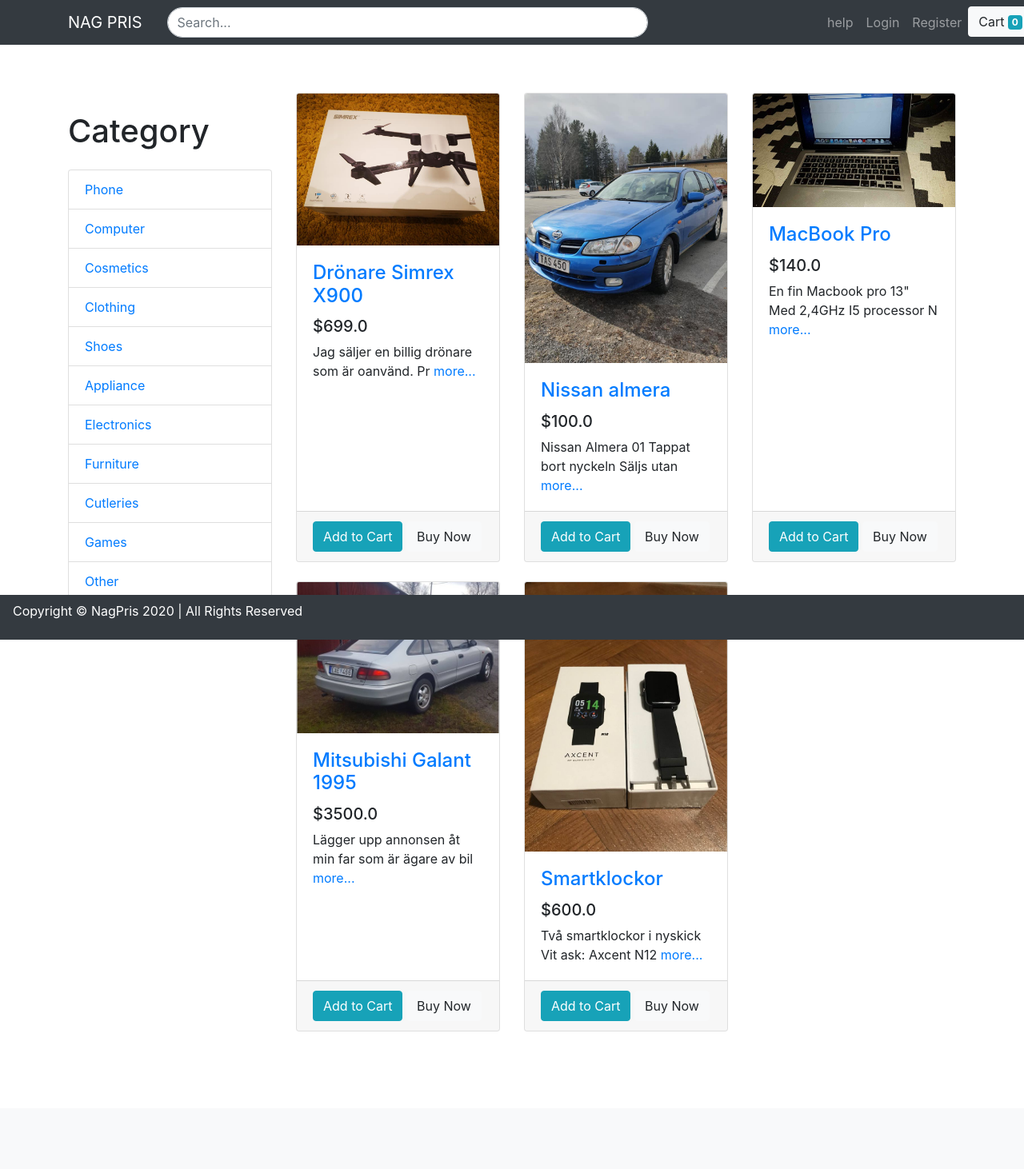
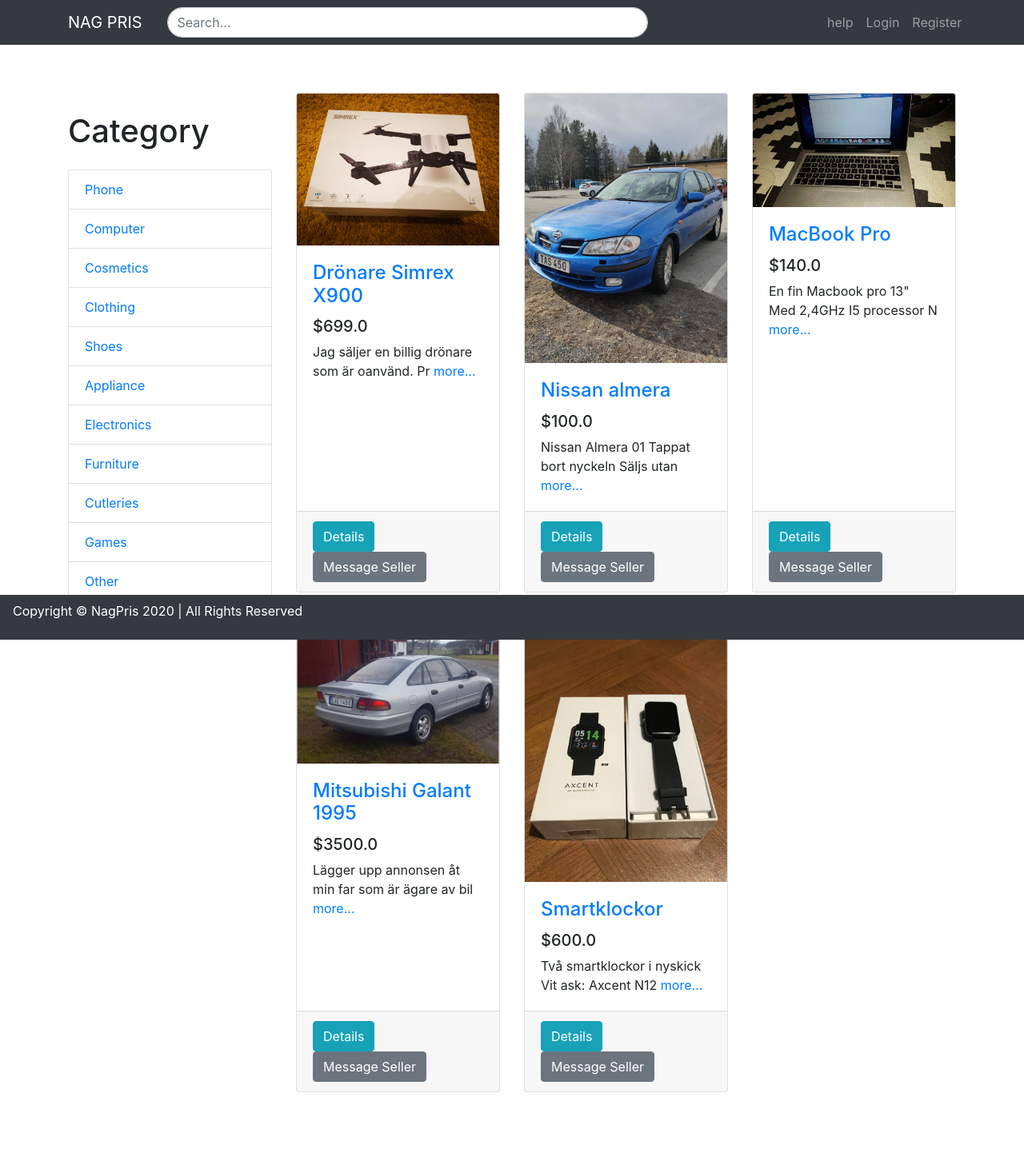
Before and after one commit to tmuweh/cs50_2020, a Flask app: page / in a window 1280 px wide. Shown: the whole page at 80% size. Before the commit the page ends 1290 px from the top, so only its background shows below. Run offline with Flask 2, Linux system fonts and the light colour scheme; data comes from the database, SQL or seed files in the repository; some libraries are stand-ins or nearby versions.

Commit message:
delete buy tap. add message seller button

```diff
--- a/project/nagpris/application.py
+++ b/project/nagpris/application.py
@@ -202,8 +202,8 @@
     else:
         return redirect("/")
 
-@app.route("/buy", methods=["POST", "GET"])
-def buy():
+@app.route("/info", methods=["POST", "GET"])
+def info():
 
     products = request.args
     if "cart" in session:
--- a/project/nagpris/templates/index.html
+++ b/project/nagpris/templates/index.html
@@ -34,8 +34,8 @@
                 </div>
                 <div class="card-footer">
                   <!--<small class="text-muted">&#9733; &#9733; &#9733; &#9733; &#9734;</small>-->
-                  <a href="/buy?n={{product['product_info']}}"><button type="button" class="btn btn-info">Add to Cart</button></a>
-                  <button type="button" class="btn btn-light" >Buy Now</button>
+                  <a href="/product_info?n={{product['product_info']}}"><button type="button" class="btn btn-info">Details</button></a>
+                  <a href="/message"><button type="button" class="btn btn-secondary" >Message Seller</button></a>
                 </div>
               </div>
             </div>
--- a/project/nagpris/templates/layout.html
+++ b/project/nagpris/templates/layout.html
@@ -43,18 +43,12 @@
             <a class="nav-link" href="/sell">Sell</a>
           </li>
           <li class="nav-item">
-            <button type="button" class="btn btn-light">
-              Cart <span class="badge badge-info">0</span>
-              <span class="sr-only">items in cart</span>
-            </button>
-          </li>
-          <li class="nav-item">
             &nbsp;
           </li>
           <li class="nav-item">
             <div class="dropdown">
               <button class="btn btn-info dropdown-toggle" type="button" id="dropdownMenuButton" data-toggle="dropdown" aria-haspopup="true" aria-expanded="false">
-                {{session.first_name.capitalize()}}
+                <span class="badge rounded-pill bg-light text-dark">{{session.first_name.capitalize()}}</span>
               </button>
               <div class="dropdown-menu" aria-labelledby="dropdownMenuButton">
                 <a class="dropdown-item" href="#">Settings</a>
@@ -68,12 +62,6 @@
           </li>
           <li class="nav-item">
             <a class="nav-link" href="/register">Register</a>
-          </li>
-          <li class="nav-item">
-            <button type="button" class="btn btn-light">
-              Cart <span class="badge badge-info">{{session.cart_items}}</span>
-              <span class="sr-only">items in cart</span>
-            </button>
           </li>
           {% endif %}
         </ul>
--- a/project/nagpris/templates/product.html
+++ b/project/nagpris/templates/product.html
@@ -16,8 +16,7 @@
         <p>{{product_info[0]["description"]}}</p>
         <h3 class="badge badge-dark">${{ product_info[0]['unit_price'] }}</h3>
         <br>
-        <a href="/buy?n={{product_info[0]['product_info']}}"><button type="button" class="btn btn-info">Add to Cart</button></a>
-        <button type="button" class="btn btn-light" >Buy Now</button>
+        <a href="/message"><button type="button" class="btn btn-light" >Message Seller</button></a>
       </div>
     </div>
 <br>
```
